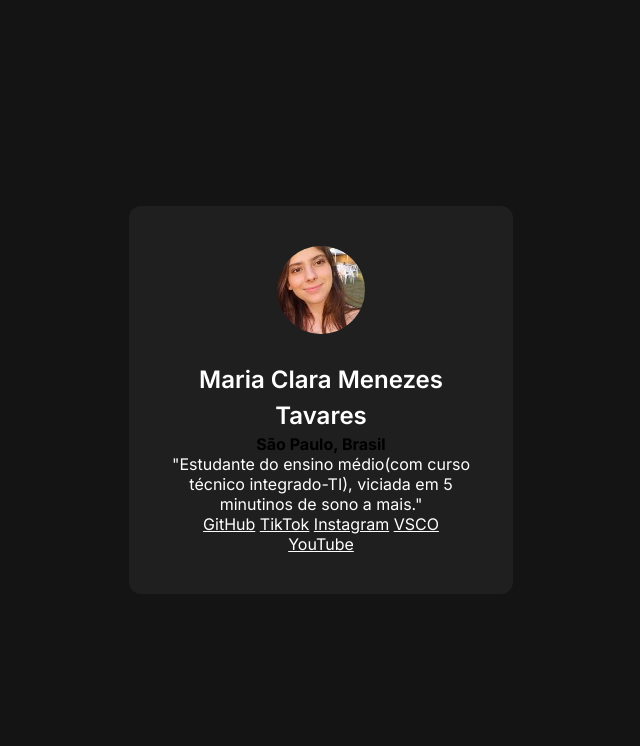
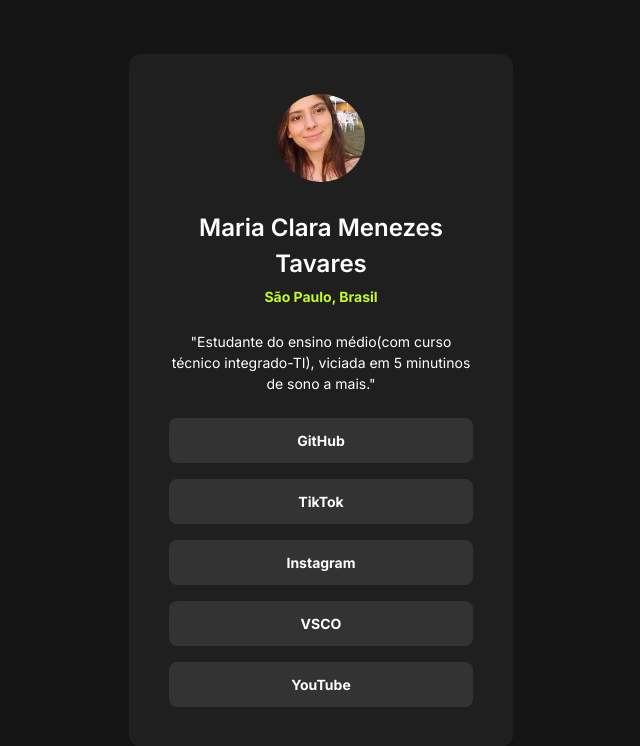
Before and after one commit to MariaClaraMenezesTavares-11TIA/meus-links, a plain HTML site: page index.html in a window 1280 px wide. Shown: the whole page, without its empty margins (319-959 px from the left). Drawn offline with Linux system fonts and the light colour scheme.

Commit message:
desenvolvimento do CSS terminado

```diff
--- a/style.css
+++ b/style.css
@@ -34,4 +34,32 @@ div h1{
     font-size: 24px;
     line-height: 36px;
     font-weight: 600;
+    margin-bottom: 4px;
 }
+
+div strong{
+color: #C4F82A;
+font-size: 14px;
+line-height: 21px;
+}
+
+div p{
+    margin-block: 24px;
+    font-size: 14px;
+    line-height: 21px;
+}
+
+div a + a{
+margin-top: 16px;
+}
+
+div a{
+    display: block;
+    text-decoration: none;
+    background-color: #333333;
+    padding: 12px;
+    border-radius: 8px;
+    font-weight: 700;
+    font-size: 14px;
+    line-height: 21px;
+}
```
